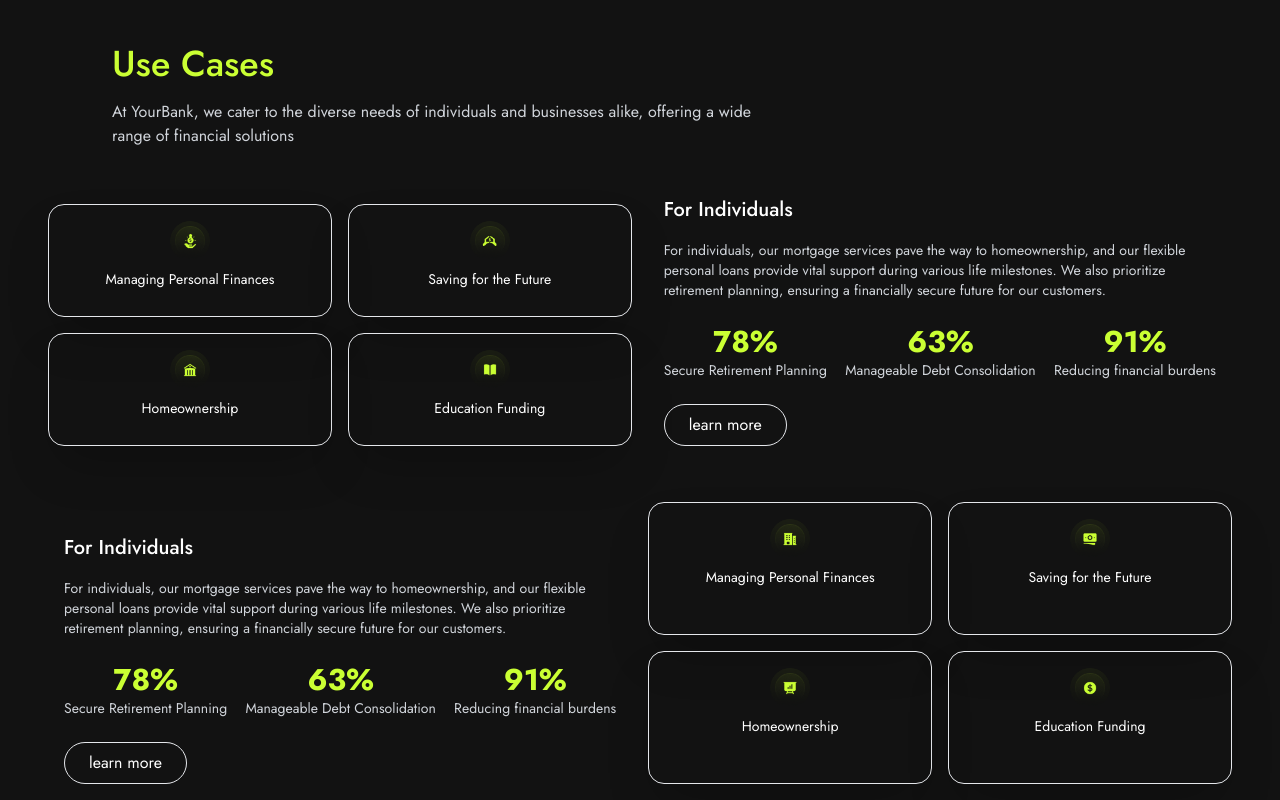
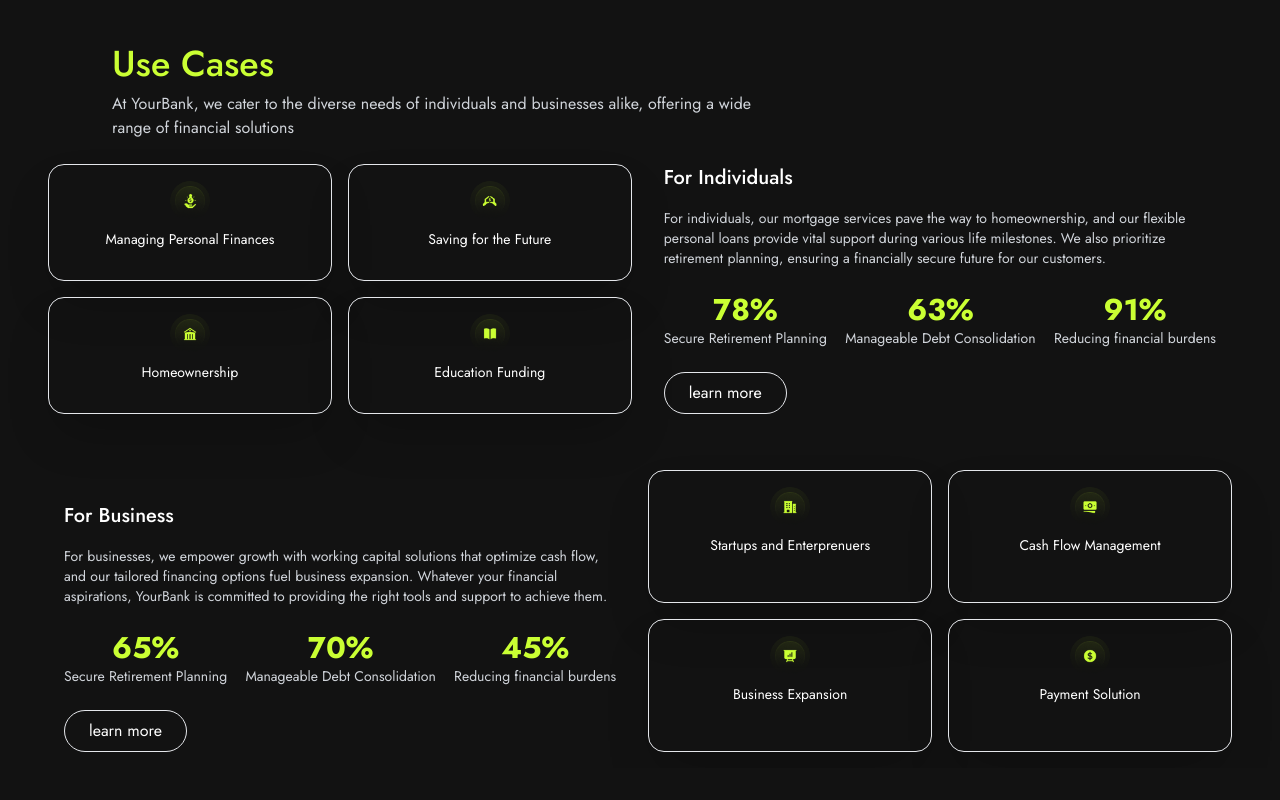
Before and after one commit to Cody-nas/YourBanK-App, a React (Vite) app: page / in a window 1280 px wide. Shown: the part 1138-1938 px from the top of the page. After the commit the page ends 1906 px from the top, so only its background shows below. Built offline with nearby package versions, Linux system fonts and the light colour scheme.

Commit message:
Update UseCases.jsx

```diff
--- a/src/components/UseCases.jsx
+++ b/src/components/UseCases.jsx
@@ -17,16 +17,16 @@
           <h2 className='text-4xl text-grn'>Use Cases</h2>
         </div>
         <div className='flex-col md:flex-row md:justify-between md:items-center'>
-          <p className='mt-4 text-gray-300 max-w-2xl text-center md:text-left md:ml-16 '>
+          <p className='mt-2 text-gray-300 max-w-2xl text-center md:text-left md:ml-16 '>
             At YourBank, we cater to the diverse needs of individuals and businesses alike, offering a wide range of financial solutions
           </p>
         </div>
 
-        <div className="flex flex-col space-x-4 md:flex-row mt-8">
+        <div className="flex flex-col space-x-4 md:flex-row mt-2">
 
 
           {/* left section */}
-          <div className="w-full md:w-1/2 grid grid-cols-2 text-sm mt-6 gap-4">
+          <div className="w-full md:w-1/2 grid grid-cols-2 text-sm mt-4 gap-4">
             {/* <!-- Card 1 --> */}
             <div className=" p-4 rounded-2xl border shadow-2xl text-center">
               <div className="text-center mb-2">
@@ -97,21 +97,21 @@
         <div className="flex flex-col space-x-4 md:flex-row mt-8">
           {/* left section */}
           <div className="w-full md:w-1/2 px-4 mt-10">
-            <h2 className="text-xl font-medium mt-4 mb-4">For Individuals</h2>
+            <h2 className="text-xl font-medium mt-4 mb-4">For Business</h2>
             <p className="text-gray-300 text-sm mb-6">
-              For individuals, our mortgage services pave the way to homeownership, and our flexible personal loans provide vital support during various life milestones. We also prioritize retirement planning, ensuring a financially secure future for our customers.
+              For businesses, we empower growth with working capital solutions that optimize cash flow, and our tailored financing options fuel business expansion. Whatever your financial aspirations, YourBank is committed to providing the right tools and support to achieve them.
             </p>
             <div className="flex justify-between">
               <div className="text-center">
-                <p className="text-3xl font-bold text-grn">78%</p>
+                <p className="text-3xl font-bold text-grn">65%</p>
                 <p className="text-gray-300 text-sm">Secure Retirement Planning</p>
               </div>
               <div className="text-center">
-                <p className="text-3xl font-bold text-grn">63%</p>
+                <p className="text-3xl font-bold text-grn">70%</p>
                 <p className="text-gray-300 text-sm">Manageable Debt Consolidation</p>
               </div>
               <div className="text-center">
-                <p className="text-3xl font-bold text-grn">91%</p>
+                <p className="text-3xl font-bold text-grn">45%</p>
                 <p className="text-gray-300 text-sm">Reducing financial burdens</p>
               </div>
             </div>
@@ -129,7 +129,7 @@
               <div className="text-center mb-2">
                 <img src={startup} alt="" className='w-10 h-10 mx-auto' />
               </div>
-              <p>Managing Personal Finances</p>
+              <p>Startups and Enterprenuers</p>
             </div>
 
 
@@ -138,7 +138,7 @@
               <div className="mb-2">
                 <img src={cashflow} alt="" className='w-10 h-10 mx-auto' />
               </div>
-              <p>Saving for the Future</p>
+              <p>Cash Flow Management </p>
             </div>
 
 
@@ -148,7 +148,7 @@
                 <img src={business} alt="" className='w-10 h-10 mx-auto' />
 
               </div>
-              <p>Homeownership</p>
+              <p>Business Expansion</p>
             </div>
 
 
@@ -158,7 +158,7 @@
                 <img src={payment} alt="" className='w-10 h-10 mx-auto' />
 
               </div>
-              <p>Education Funding</p>
+              <p>Payment Solution</p>
             </div>
           </div>
         </div>
```
